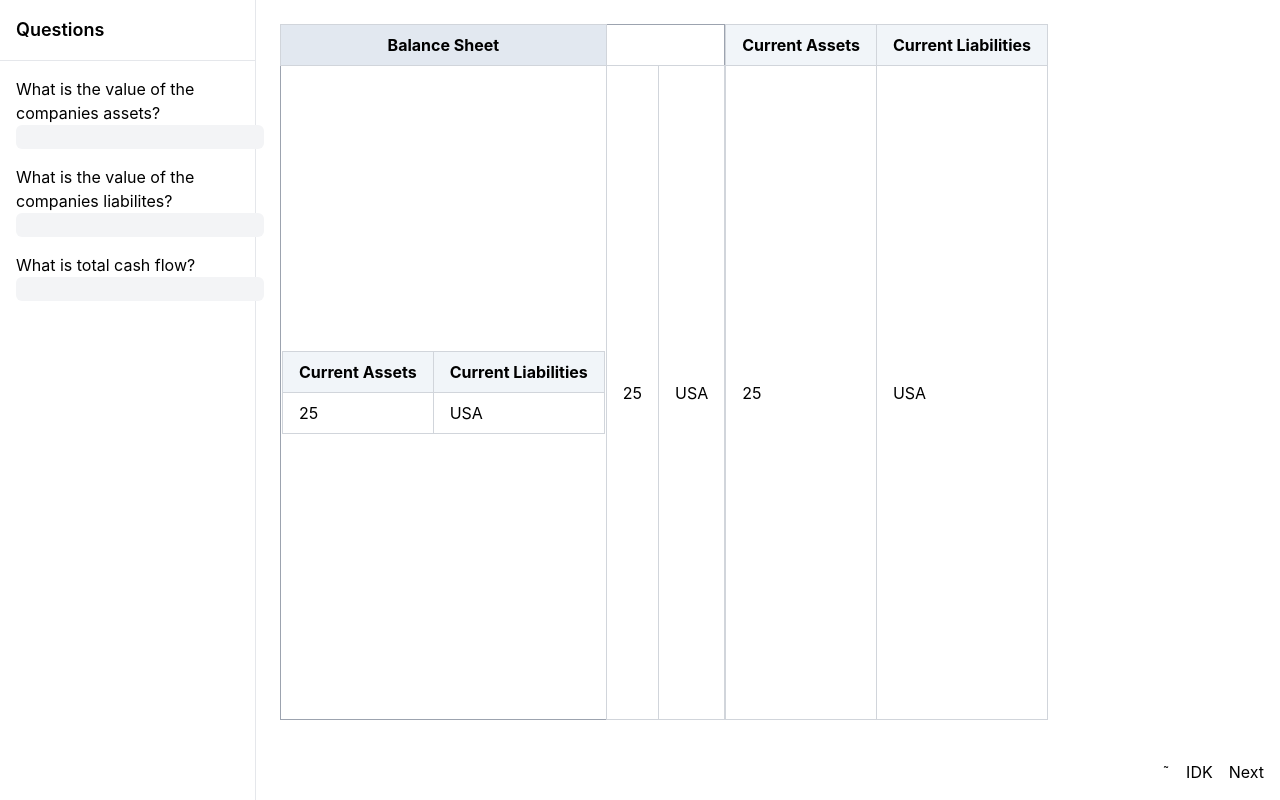
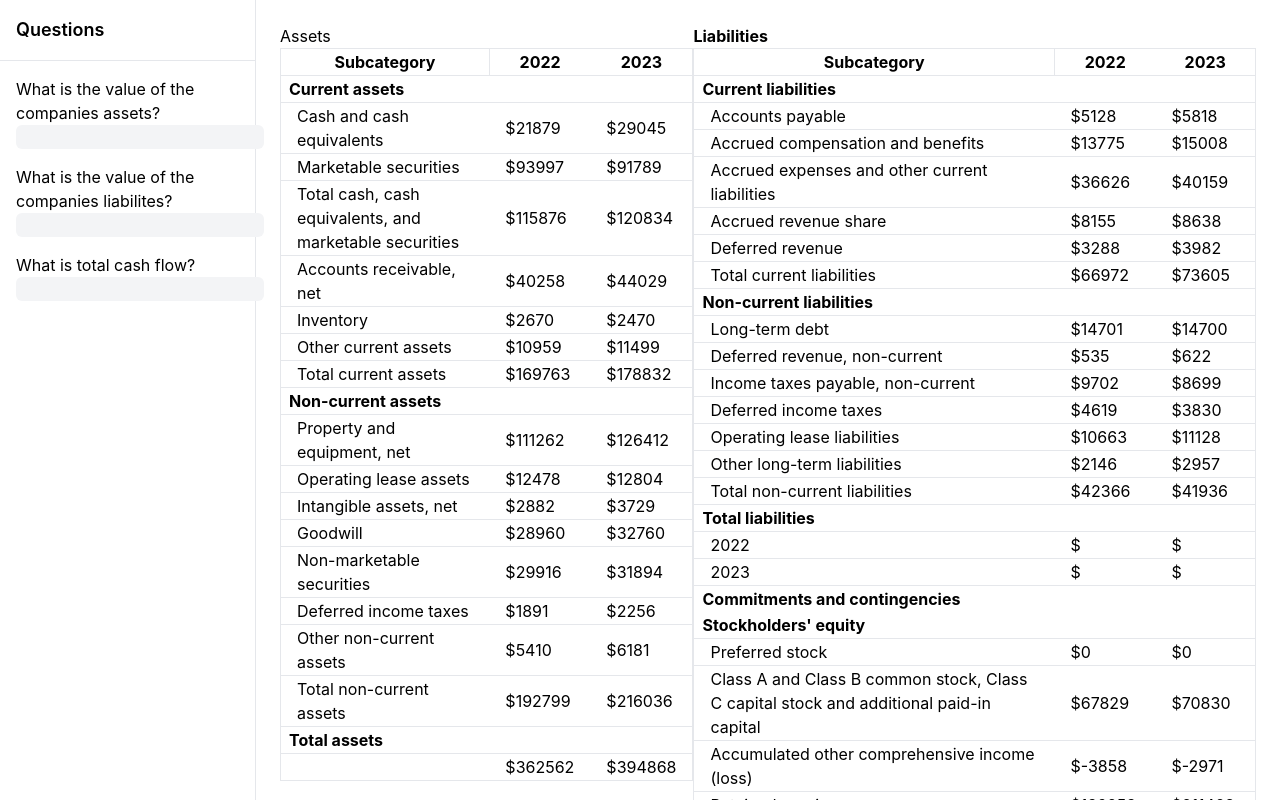
Before and after one commit to sam-schnaars/cal-hacks, a React (Create React App) app: page / in a window 1280 px wide. Shown: the top 800 px of the page. Built offline with nearby package versions, Linux system fonts and the light colour scheme.

Commit message:
generalized data pulling from Vedant's json file

```diff
--- a/package.json
+++ b/package.json
@@ -3,6 +3,9 @@
   "version": "0.1.0",
   "private": true,
   "dependencies": {
+    "@emotion/react": "^11.13.3",
+    "@emotion/styled": "^11.13.0",
+    "@mui/material": "^6.1.4",
     "@radix-ui/react-scroll-area": "^1.2.0",
     "@testing-library/jest-dom": "^5.17.0",
     "@testing-library/react": "^13.4.0",
--- a/src/App.js
+++ b/src/App.js
@@ -2,6 +2,8 @@ import React from 'react';
 import { BrowserRouter as Router, Routes, Route, Link } from 'react-router-dom';
 import Lesson from './components/Lesson.tsx';
 import Quiz from './components/Quiz';
+import AssetsTable from './components/AssetsTable.js';
+import LiabilitiesTable from './components/LiabilitiesTable.js';
 
 
 
@@ -48,44 +50,10 @@ function App() {
       </div>
 
       {/* Main Content */}
-      <div className="flex-1 flex flex-col justify-between">
+      <div className="flex-1">
         <main className="flex-1 flex flex-row p-6">
-          <table className="table-auto border border-gray-400">
-          <thead>
-            <tr>
-              <th className="border bg-slate-200 border-gray-300 px-4 py-2">Balance Sheet</th>
-            </tr>
-          </thead>
-          <tbody>
-            <tr>
-              <td className="">
-                <table className="">
-                  <thead>
-                    <th className="border bg-slate-100 border-gray-300 px-4 py-2">Current Assets</th>
-                    <th className="border bg-slate-100 border-gray-300 px-4 py-2">Current Liabilities</th>
-                  </thead>
-                  <tbody>
-                    <td className="border border-gray-300 px-4 py-2">25</td>
-                    <td className="border border-gray-300 px-4 py-2">USA</td>
-                  </tbody>
-                </table>
-
-              </td>
-              <td className="border border-gray-300 px-4 py-2">25</td>
-              <td className="border border-gray-300 px-4 py-2">USA</td>
-            </tr>
-          </tbody>
-          </table>
-          <table className="">
-                  <thead>
-                    <th className="border bg-slate-100 border-gray-300 px-4 py-2">Current Assets</th>
-                    <th className="border bg-slate-100 border-gray-300 px-4 py-2">Current Liabilities</th>
-                  </thead>
-                  <tbody>
-                    <td className="border border-gray-300 px-4 py-2">25</td>
-                    <td className="border border-gray-300 px-4 py-2">USA</td>
-                  </tbody>
-                </table>
+          <AssetsTable/>
+          <LiabilitiesTable/>
         </main>
 
         {/* Bottom Right Buttons */}
--- /dev/null
+++ b/src/components/AssetsTable.js
@@ -0,0 +1,74 @@
+import React from 'react';
+
+const AssetsTable = () => {
+  const data = {
+    Assets: {
+      'Current assets': {
+        'Cash and cash equivalents': { '2022': 21879, '2023': 29045 },
+        'Marketable securities': { '2022': 93997, '2023': 91789 },
+        'Total cash, cash equivalents, and marketable securities': {
+          '2022': 115876,
+          '2023': 120834,
+        },
+        'Accounts receivable, net': { '2022': 40258, '2023': 44029 },
+        Inventory: { '2022': 2670, '2023': 2470 },
+        'Other current assets': { '2022': 10959, '2023': 11499 },
+        'Total current assets': { '2022': 169763, '2023': 178832 },
+      },
+      'Non-current assets': {
+        'Property and equipment, net': { '2022': 111262, '2023': 126412 },
+        'Operating lease assets': { '2022': 12478, '2023': 12804 },
+        'Intangible assets, net': { '2022': 2882, '2023': 3729 },
+        Goodwill: { '2022': 28960, '2023': 32760 },
+        'Non-marketable securities': { '2022': 29916, '2023': 31894 },
+        'Deferred income taxes': { '2022': 1891, '2023': 2256 },
+        'Other non-current assets': { '2022': 5410, '2023': 6181 },
+        'Total non-current assets': { '2022': 192799, '2023': 216036 },
+      },
+      'Total assets': {"":{'2022': 362562, '2023': 394868 }},
+    }
+  };
+
+  const renderRows = (subcategory, items) => {
+    return Object.entries(items).map(([item, values]) => (
+      <tr key={item} className="border b-2">
+        <td className="pr-4 pl-4">{item}</td>
+        <td className="pr-4 pl-4">${values['2022']}</td>
+        <td className="pr-4 pl-4">${values['2023']}</td>
+      </tr>
+    ));
+  };
+
+  const generateTableRows = () => {
+    const rows = [];
+    Object.entries(data.Assets).forEach(([subcategory, items]) => {
+      // Add subcategory row (Current assets, Non-current assets)
+      rows.push(
+        <tr key={subcategory} className='pl-2 pr-2'>
+          <td colSpan="3" style={{ fontWeight: 'bold' }} className='pl-2 pr-2'>{subcategory}</td>
+        </tr>
+      );
+      // Add individual item rows within the subcategory
+      rows.push(renderRows(subcategory, items));
+    });
+    return rows;
+  };
+
+  return (
+    <div>
+      <h1 className="">Assets</h1>
+      <table className="border b-2 pl-2 pr-2">
+        <thead className="border b-2 pl-4 pr-4">
+          <tr className="border b-2">
+            <th className="border b-2">Subcategory</th>
+            <th>2022</th>
+            <th>2023</th>
+          </tr>
+        </thead>
+        <tbody className="border b-2 pl-2 pr-2">{generateTableRows()}</tbody>
+      </table>
+    </div>
+  );
+};
+
+export default AssetsTable;
--- /dev/null
+++ b/src/components/LiabilitiesTable.js
@@ -0,0 +1,49 @@
+import React from 'react';
+import data from "../google_balance_sheet.json";
+
+const LiabilitiesTable = () => {
+  const dataa = data["Liabilities and Stockholders' Equity"];
+
+  const renderRows = (subcategory, items) => {
+    return Object.entries(items).map(([item, values]) => (
+      <tr key={item} className="border b-2">
+        <td className="pr-4 pl-4">{item}</td>
+        <td className="pr-4 pl-4">${values['2022']}</td>
+        <td className="pr-4 pl-4">${values['2023']}</td>
+      </tr>
+    ));
+  };
+
+  const generateTableRows = () => {
+    const rows = [];
+    Object.entries(data["Liabilities and Stockholders' Equity"]).forEach(([subcategory, items]) => {
+      // Add subcategory row (Current liabilities, Non-current liabilities)
+      rows.push(
+        <tr key={subcategory} className='pl-2 pr-2'>
+          <td colSpan="3" style={{ fontWeight: 'bold' }} className='pl-2 pr-2'>{subcategory}</td>
+        </tr>
+      );
+      // Add individual item rows within the subcategory
+      rows.push(renderRows(subcategory, items));
+    });
+    return rows;
+  };
+
+  return (
+    <div>
+      <h1 className='font-bold'>Liabilities</h1>
+      <table className="border b-2 pl-2 pr-2">
+        <thead className="border b-2 pl-4 pr-4">
+          <tr className="border b-2">
+            <th className="border b-2">Subcategory</th>
+            <th>2022</th>
+            <th>2023</th>
+          </tr>
+        </thead>
+        <tbody className="border b-2 pl-2 pr-2">{generateTableRows()}</tbody>
+      </table>
+    </div>
+  );
+};
+
+export default LiabilitiesTable;
```
Also changed, not shown: 1 other file (tests, documents, lock files or other folders).
